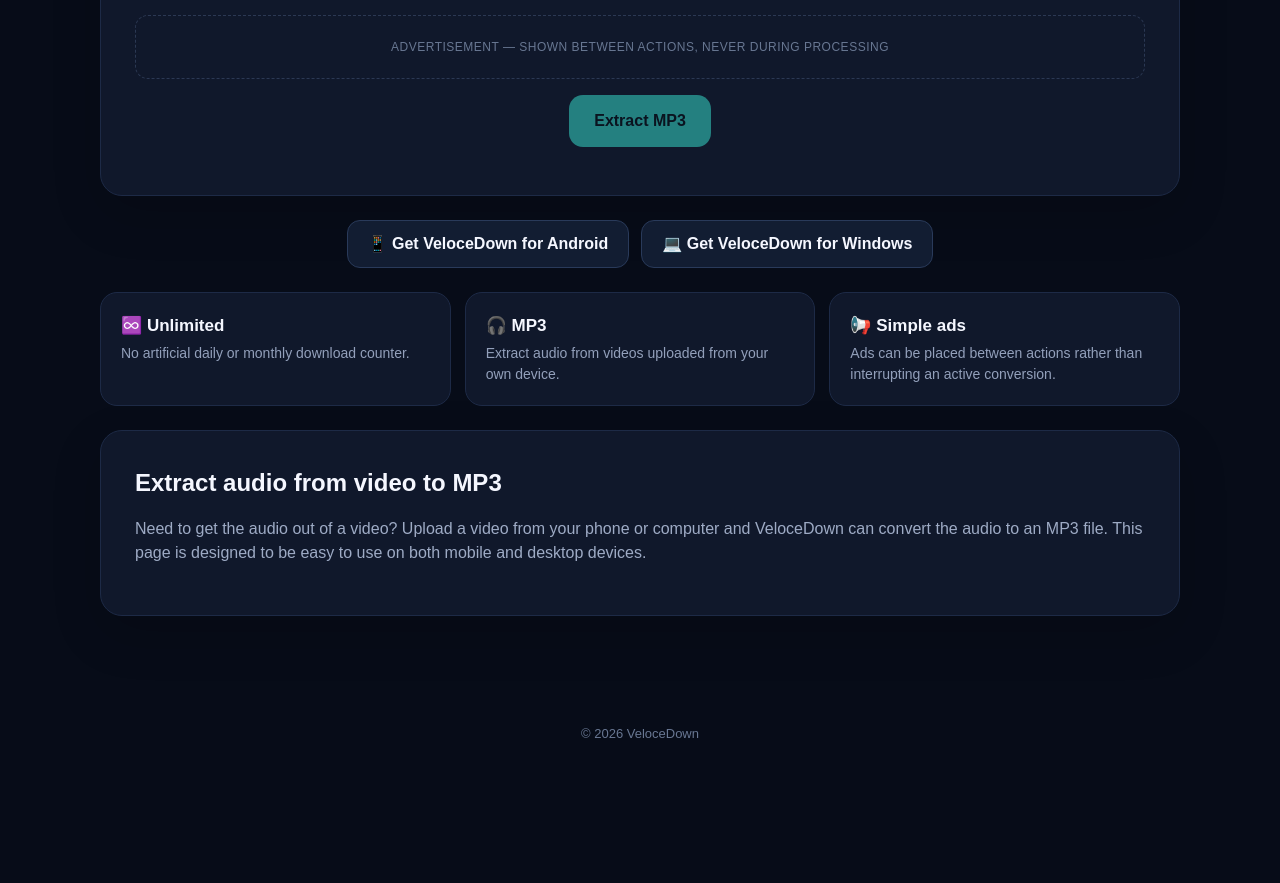
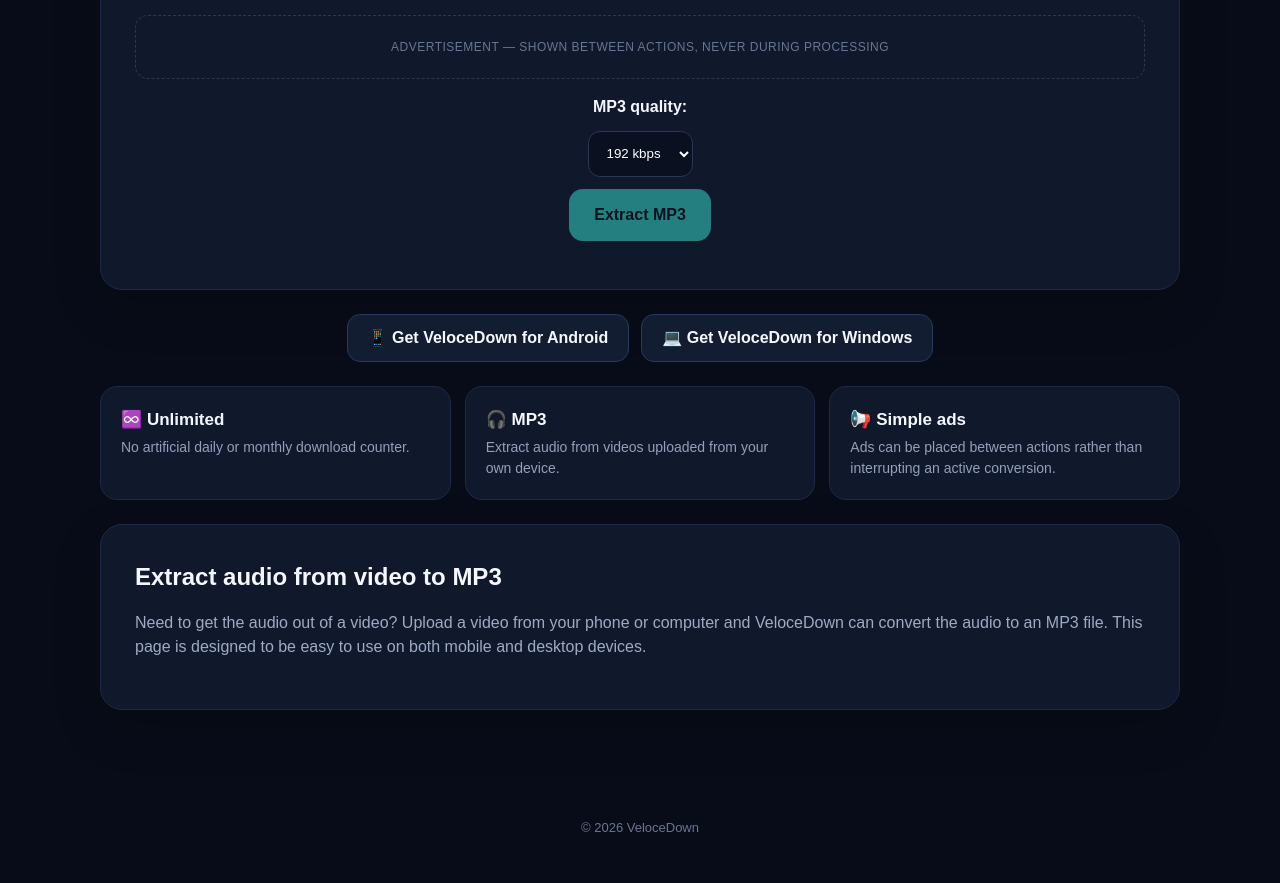
Before and after one commit to VeloceDown/VeloceDown, a website: page index.html in a window 1280 px wide. Shown: the part 913-1796 px from the top of the page. Before the commit the page ends 1702 px from the top, so only its background shows below. Drawn offline with Linux system fonts and the light colour scheme.

Commit message:
Update index.html

```diff
--- a/index.html
+++ b/index.html
@@ -275,7 +275,18 @@ footer { padding:30px 0 45px; color:#687792; text-align:center; font-size:13px;
 
 <div class="ad-slot">Advertisement — shown between actions, never during processing</div>
 
-<div class="actions">
+<div class="actions" style="flex-direction:column;align-items:center;gap:12px;">
+
+<label for="qualitySelect" style="font-weight:700;">
+  MP3 quality:
+</label>
+
+<select id="qualitySelect" style="min-height:46px;padding:0 14px;border-radius:12px;background:#091020;color:#fff;border:1px solid #293755;">
+  <option value="128">128 kbps</option>
+  <option value="192" selected>192 kbps</option>
+  <option value="256">256 kbps</option>
+  <option value="320">320 kbps</option>
+</select>
 
 <button class="primary" id="extractBtn" disabled>Extract MP3</button>
 
```
